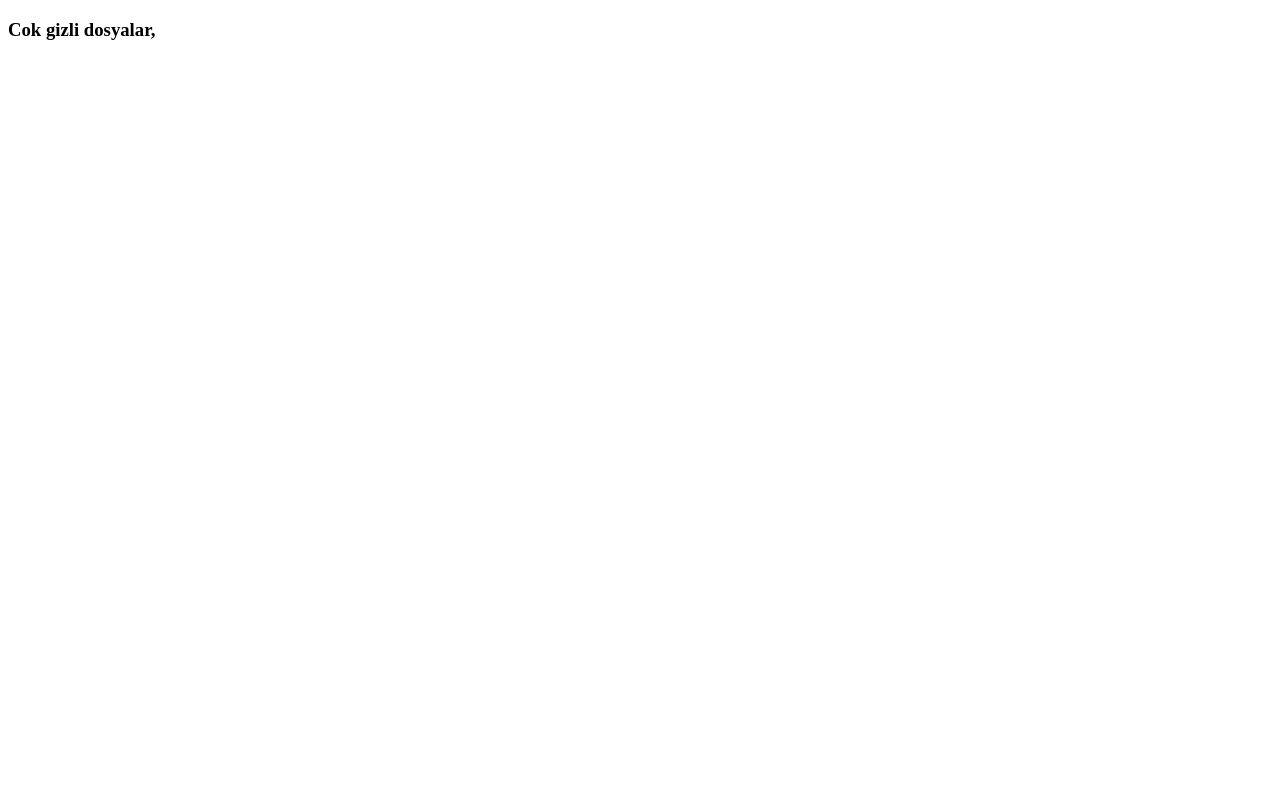
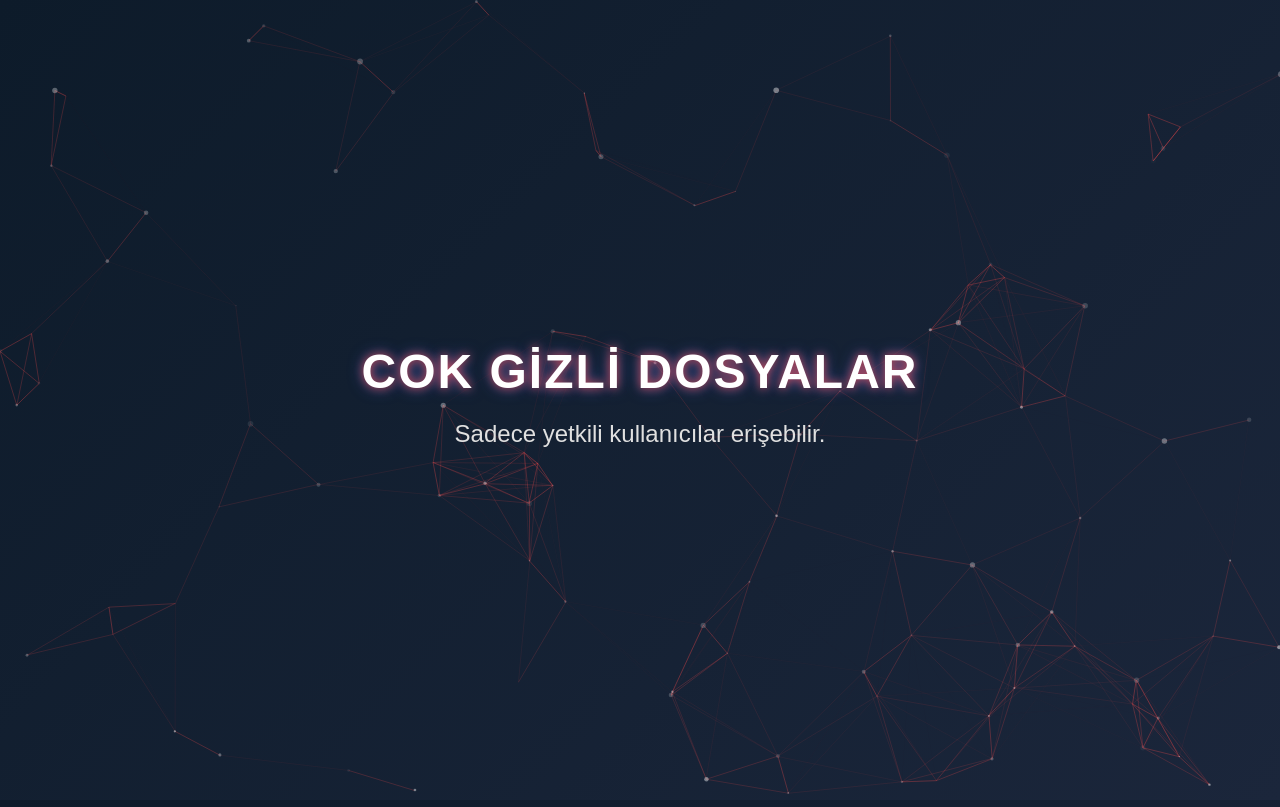
Before and after one commit to Lunaxqc/launcher, a plain HTML site: page index.html in a window 1280 px wide. Drawn offline with nearby package versions, Linux system fonts and the light colour scheme.

Commit message:
Update index.html

```diff
--- a/index.html
+++ b/index.html
@@ -1,9 +1,91 @@
 <!DOCTYPE html>
-<html>
+<html lang="tr">
 <head>
-  <title>launcher.mazenetwork.com.tr</title>
+    <meta charset="UTF-8">
+    <meta name="viewport" content="width=device-width, initial-scale=1.0">
+    <title>launcher.mazenetwork.com.tr</title>
+    <link href="https://cdn.jsdelivr.net/npm/bootstrap@5.3.0/dist/css/bootstrap.min.css" rel="stylesheet">
+    <link rel="stylesheet" href="https://cdnjs.cloudflare.com/ajax/libs/font-awesome/6.4.0/css/all.min.css">
+    <style>
+        body {
+            margin: 0;
+            padding: 0;
+            height: 100vh;
+            display: flex;
+            justify-content: center;
+            align-items: center;
+            background: linear-gradient(135deg, #0d1b2a, #1b263b);
+            font-family: 'Montserrat', sans-serif;
+            color: white;
+            overflow: hidden;
+            position: relative;
+        }
+
+        #particles-js {
+            position: absolute;
+            width: 100%;
+            height: 100%;
+            z-index: 1;
+        }
+
+        .container {
+            text-align: center;
+            z-index: 2;
+            position: relative;
+        }
+
+        .title {
+            font-size: 3rem;
+            font-weight: 900;
+            text-transform: uppercase;
+            letter-spacing: 2px;
+            color: #ffffff;
+            text-shadow: 0 0 10px rgba(255, 77, 77, 0.8), 0 0 15px rgba(77, 121, 255, 0.6);
+            margin-bottom: 20px;
+            animation: fadeIn 1s ease-in forwards;
+        }
+
+        @keyframes fadeIn {
+            0% { opacity: 0; transform: translateY(20px); }
+            100% { opacity: 1; transform: translateY(0); }
+        }
+
+        .subtitle {
+            font-size: 1.5rem;
+            color: #e0e0e0;
+            animation: fadeIn 1s ease-in 0.5s forwards;
+            opacity: 0;
+        }
+    </style>
 </head>
 <body>
-  <h3>Cok gizli dosyalar,</h3>
+    <div id="particles-js"></div>
+    <div class="container">
+        <h1 class="title">Cok Gizli Dosyalar</h1>
+        <h3 class="subtitle">Sadece yetkili kullanıcılar erişebilir.</h3>
+    </div>
+
+    <script src="https://cdn.jsdelivr.net/npm/particles.js@2.0.0/particles.min.js"></script>
+    <script>
+        particlesJS("particles-js", {
+            "particles": {
+                "number": { "value": 80 },
+                "color": { "value": "#ffffff" },
+                "shape": { "type": "circle" },
+                "opacity": { "value": 0.5, "random": true },
+                "size": { "value": 3, "random": true },
+                "line_linked": { "enable": true, "distance": 150, "color": "#ff4d4d", "opacity":0.4, "width":1 },
+                "move": { "enable": true, "speed": 2 }
+            },
+            "interactivity": {
+                "detect_on": "canvas",
+                "events": {
+                    "onhover": { "enable": true, "mode": "repulse" },
+                    "onclick": { "enable": true, "mode": "push" }
+                }
+            },
+            "retina_detect": true
+        });
+    </script>
 </body>
 </html>
```
